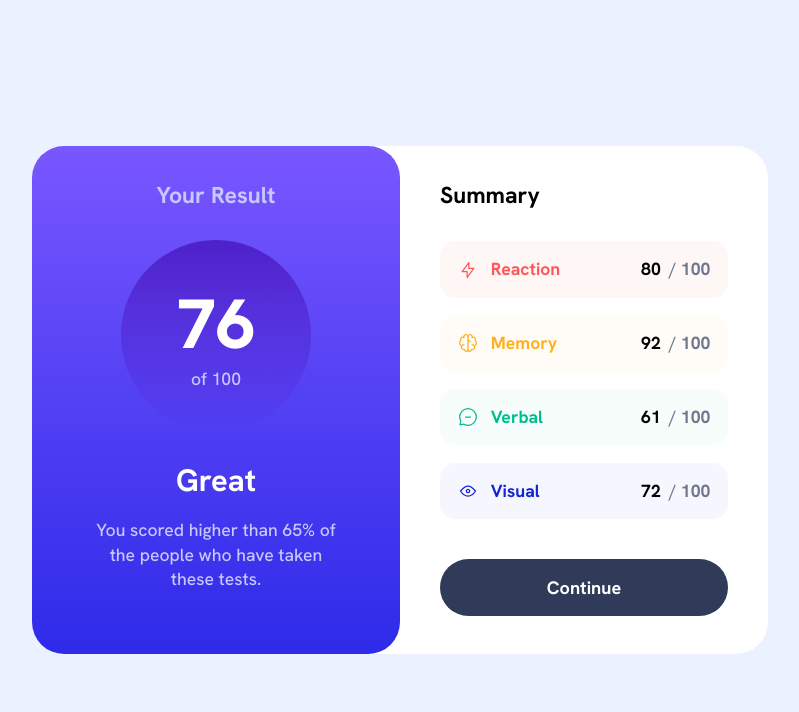
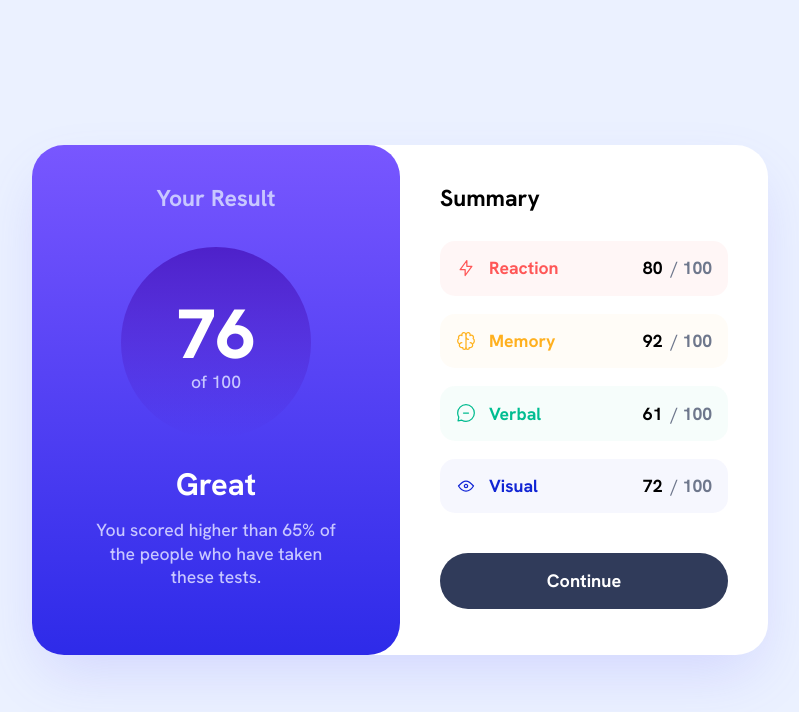
Before and after one commit to marisudris/frontent-mentor-results-summary-component, a website: page index.html in a window 1280 px wide. Shown: the whole page, without its empty margins (240-1039 px from the left). Drawn offline with Linux system fonts and the light colour scheme.

Commit message:
Spacing tweaks

```diff
--- a/style.css
+++ b/style.css
@@ -30,6 +30,8 @@
     hsla(256, 72%, 46%, 1),
     hsla(241, 72%, 46%, 0)
   );
+
+  --box-shadow: 0px 25px 60px -10px hsla(241, 95%, 70%, 0.2);
 }
 
 *,
@@ -43,7 +45,7 @@
 ************/
 body {
   margin: 0;
-  line-height: 1.4;
+  line-height: 1.35;
 }
 
 h1,
@@ -174,6 +176,7 @@ body {
   display: grid;
   max-width: 736px;
   background-color: white;
+  box-shadow: var(--box-shadow);
 }
 
 @media (min-width: 768px) {
@@ -196,12 +199,12 @@ body {
 @media (min-width: 768px) {
   .result-section {
     border-radius: 32px;
-    padding: 38px 55px 0;
+    padding: 42px 55px 0;
   }
 }
 
 .result-title {
-  margin-bottom: 1.45em;
+  margin-bottom: 1.6em;
 }
 
 .score-circle {
@@ -211,6 +214,8 @@ body {
   align-items: center;
   width: clamp(8.75rem, 7.43rem + 5.634vw, 12.5rem);
   height: clamp(8.75rem, 7.43rem + 5.634vw, 12.5rem);
+  max-width: 13rem;
+  max-height: 13rem;
   border-radius: 50%;
   margin-bottom: 22px;
   background: var(--clr-circle-gradient);
@@ -218,12 +223,16 @@ body {
 
 @media (min-width: 768px) {
   .score-circle {
-    margin-bottom: 28px;
+    margin-bottom: 26px;
   }
 }
 
 .score-value > * {
   display: block;
+}
+
+.score-total {
+  margin-top: -7px;
 }
 
 .result-verdict {
@@ -236,7 +245,7 @@ body {
 
 @media (min-width: 768px) {
   .result-grade {
-    margin-bottom: 0.5em;
+    margin-bottom: 0.4em;
   }
 }
 
@@ -252,18 +261,18 @@ body {
 
 @media (min-width: 768px) {
   .summary-section {
-    padding: 38px 40px;
+    padding: 42px 40px 46px;
   }
 }
 
 .summary-title {
-  margin-bottom: 1.5em; /****/
+  margin-bottom: 1.35em;
 }
 
 .metrics-list {
   display: flex;
   flex-direction: column;
-  gap: 1em;
+  gap: 18px;
 }
 
 .metric-item {
@@ -276,7 +285,7 @@ body {
 
 @media (min-width: 768px) {
   .metric-item {
-    padding: 0.9em 1em;
+    padding: 0.875em 0.9em;
   }
 }
 
```
